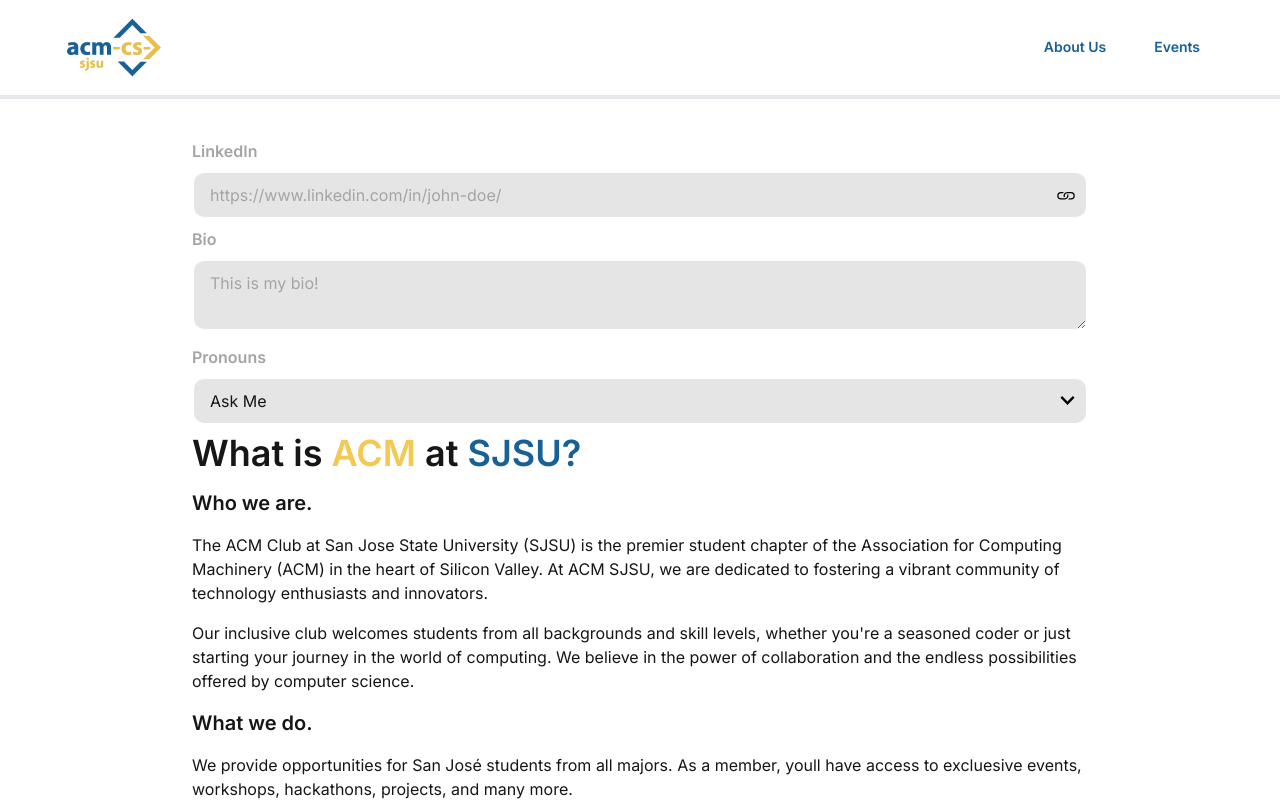
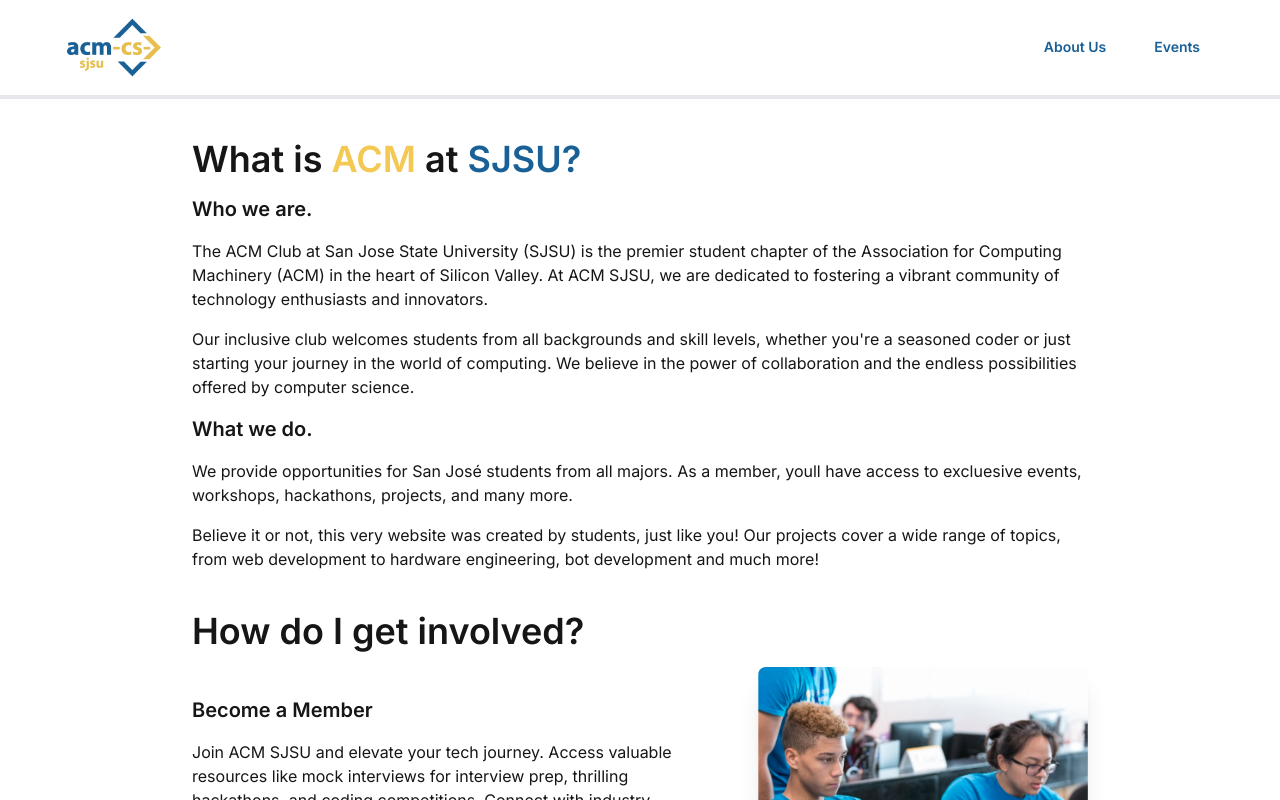
Before and after one commit to SJSUCSClub/acm-website-client, a React (Vite) app: page /about in a window 1280 px wide. Shown: the top 800 px of the page. Built offline with nearby package versions, Linux system fonts and the light colour scheme.

Commit message:
remove input testing code  add basic progress component

```diff
--- /dev/null
+++ b/src/components/atoms/progress-bar/component.tsx
@@ -0,0 +1,20 @@
+import { cn } from "../../../utils/cn";
+
+type Variant = "primary" | "secondary" | "tertiary" | "ghost";
+
+export interface IProgressBarProps
+  extends React.ProgressHTMLAttributes<HTMLProgressElement> {
+}
+
+export const ProgressBar: React.FC<IProgressBarProps> = ({
+  className,
+  ...props
+}) => (
+  <progress
+    className={cn(
+      "flex items-center justify-center gap-[10px] rounded-full py-[10px] px-[20px] border-2 disabled:text-neutral font-bold",
+      className,
+    )}
+    {...props}
+/>
+);
--- /dev/null
+++ b/src/components/atoms/progress-bar/index.ts
@@ -0,0 +1,2 @@
+export { ProgressBar as default } from "./component";
+export * from "./component";
--- a/src/pages/About.tsx
+++ b/src/pages/About.tsx
@@ -118,18 +118,6 @@ const officers = [
 const page = () => {
   return (
     <div className="about text-text my-10 px-[15%]">
-      <Input
-        label="LinkedIn"
-        placeholder="https://www.linkedin.com/in/john-doe/"
-        required={false}
-        icon="/icons/link.svg"
-      />
-      <TextArea label="Bio" placeholder="This is my bio!" required={false} />
-      <Dropdown
-        label="Pronouns"
-        required={false}
-        options={["Ask Me", "He/Him", "She/Her", "They/Them", "Other"]}
-      />
       <div className="intro space-y-4">
         <h1 className="text-4xl font-bold">
           What is <span className="text-primary">ACM</span> at{" "}
```
